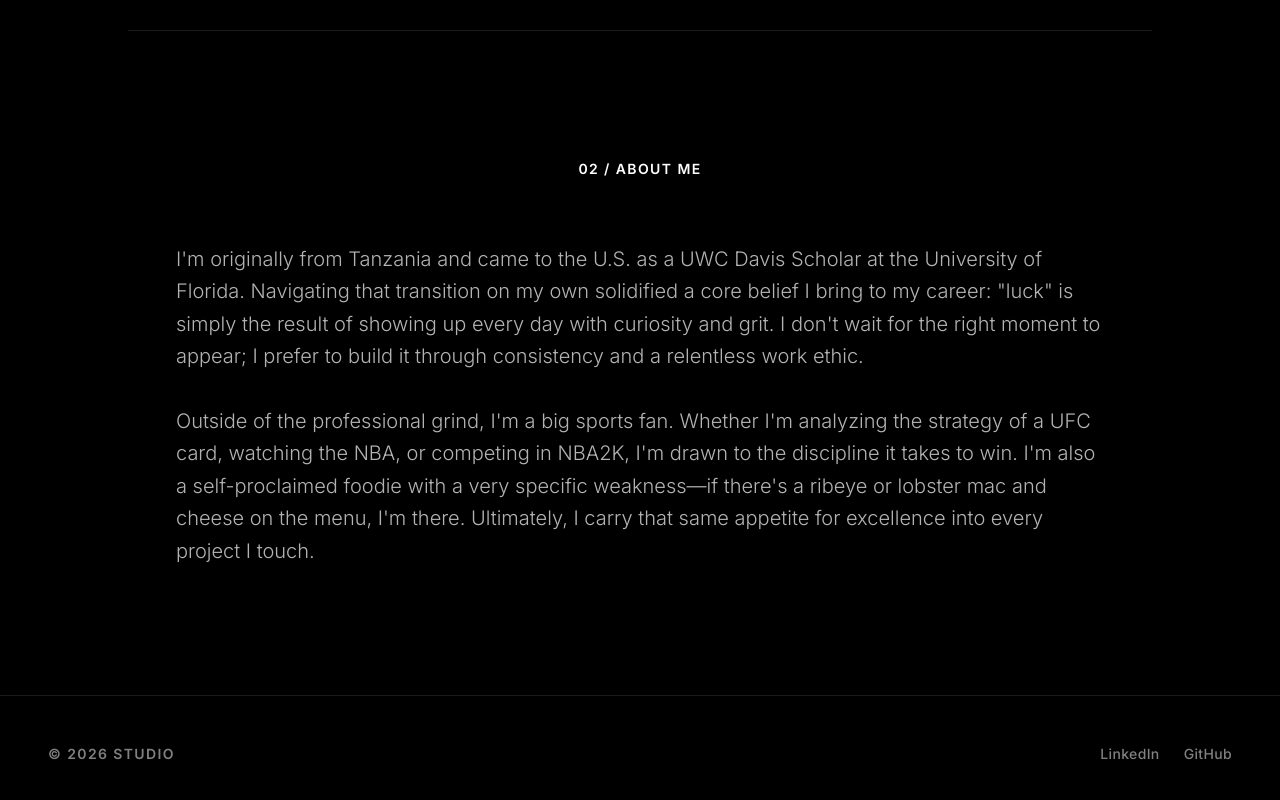
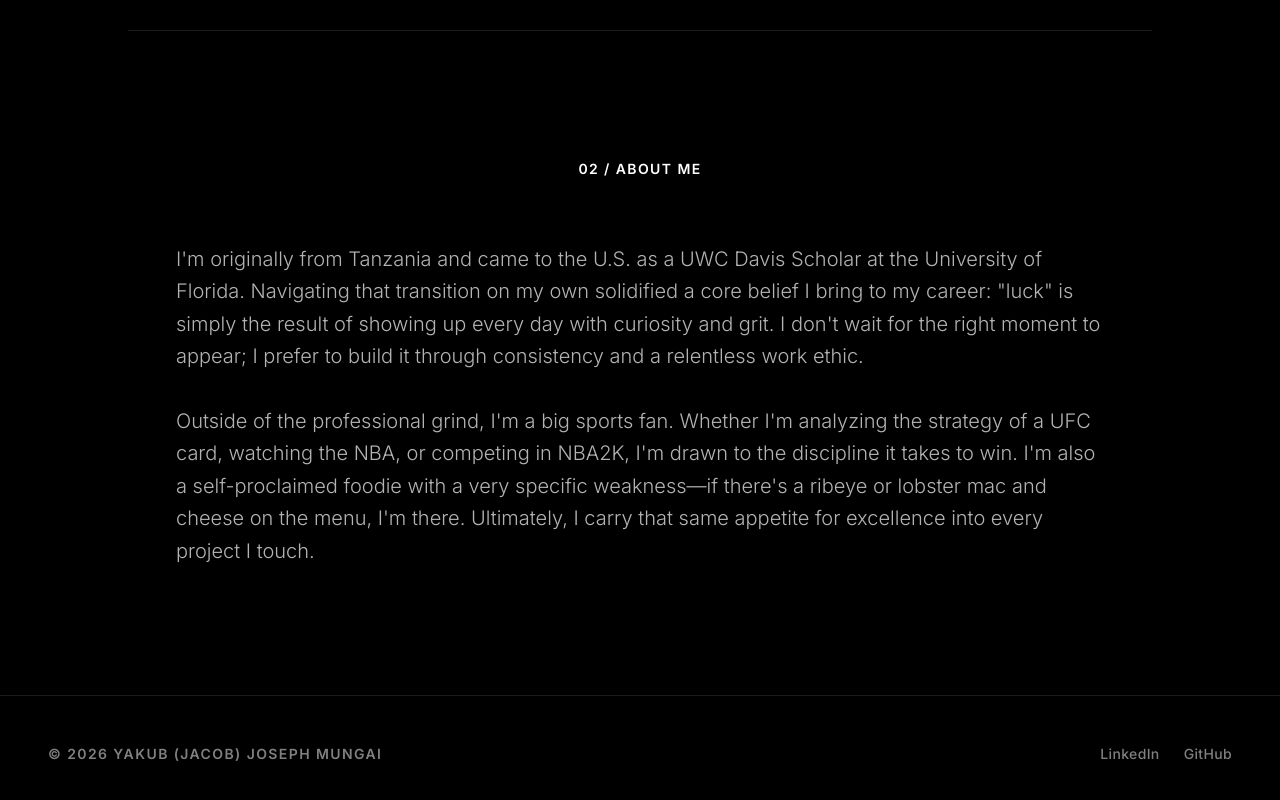
Before and after one commit to yakubmungai/ym-resume-site, a React (Vite) app: page / in a window 1280 px wide. Shown: the part 1595-2395 px from the top of the page. Built offline with nearby package versions, Linux system fonts and the light colour scheme.

Commit message:
feat: add headshot ai link and update footer name

```diff
--- a/src/App.tsx
+++ b/src/App.tsx
@@ -376,7 +376,7 @@ const PROJECTS = [
     description: "Professional AI-driven headshot generator using generative computer vision.",
     details: "An AI-powered Discord bot that transforms casual user photos into polished professional headshots with clean white backgrounds and formal attire. It integrates Google Gemini AI to apply DSLR-quality lighting and enhance image clarity. The bot operates asynchronously within Discord threads, providing seamless and responsive photo processing. This project highlights my skills in Python, discord.py, async programming, and AI API integration.",
     image: headshotAIImage,
-    href: "#"
+    href: "https://github.com/yakubmungai/Discord-Headshot-Bot"
   },
   {
     id: 2,
@@ -527,7 +527,7 @@ function Footer() {
   return (
     <footer id="contact" className="py-12 px-6 md:px-12 max-w-7xl mx-auto border-t border-white/10 flex flex-col md:flex-row items-center justify-between gap-6">
       <div className="text-sm font-semibold tracking-widest uppercase opacity-50">
-        © {new Date().getFullYear()} Studio
+        © {new Date().getFullYear()} Yakub (Jacob) Joseph Mungai
       </div>
       <div className="flex items-center gap-6 text-sm font-medium tracking-wide opacity-50">
         <a
```
